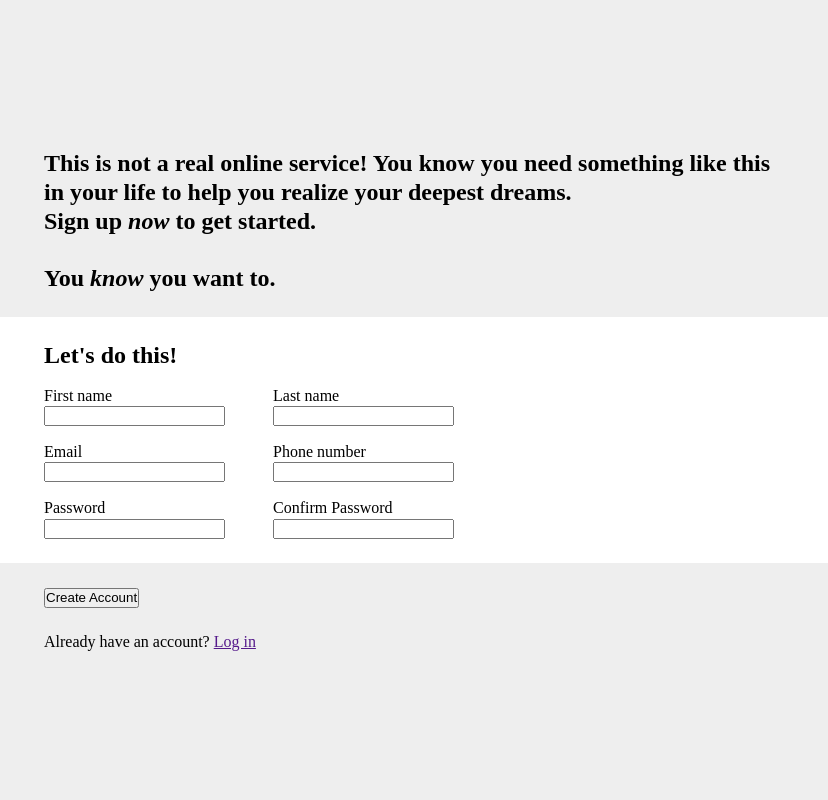
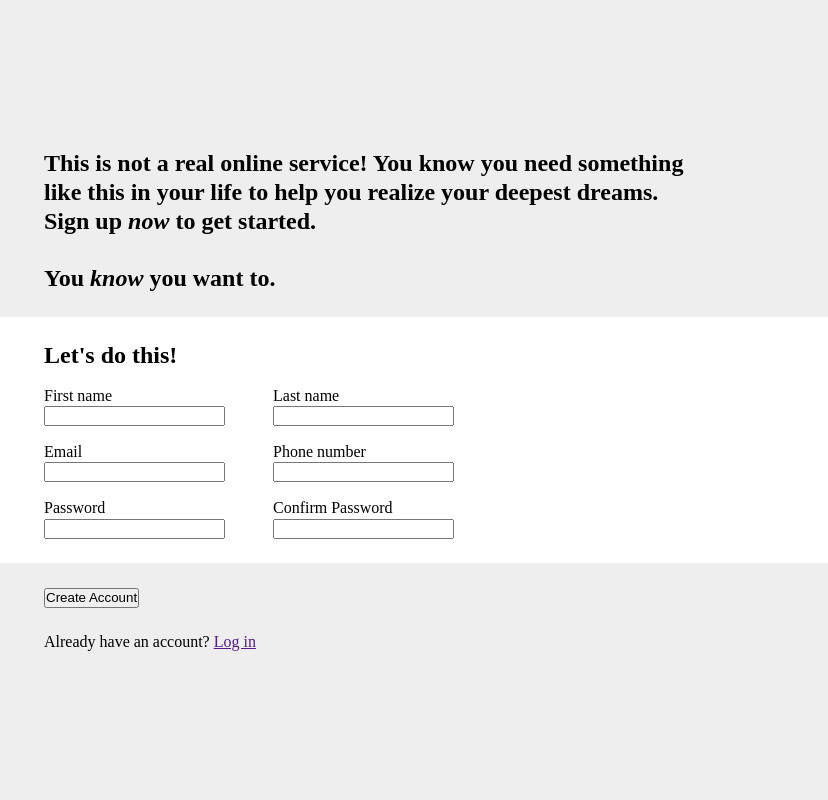
Before and after one commit to kaizen4dev/odin-sing-up-form, a plain HTML site: page index.html in a window 1280 px wide. Shown: the full height of the page, 452-1280 px from the left. Drawn offline with Linux system fonts and the light colour scheme.

Commit message:
Limit width of h2 header

```diff
--- a/style.css
+++ b/style.css
@@ -86,3 +86,7 @@ section p:nth-child(even) {
 section p {
   margin-top: 1rem;
 }
+
+h2 {
+  width: 40rem;
+}
```
